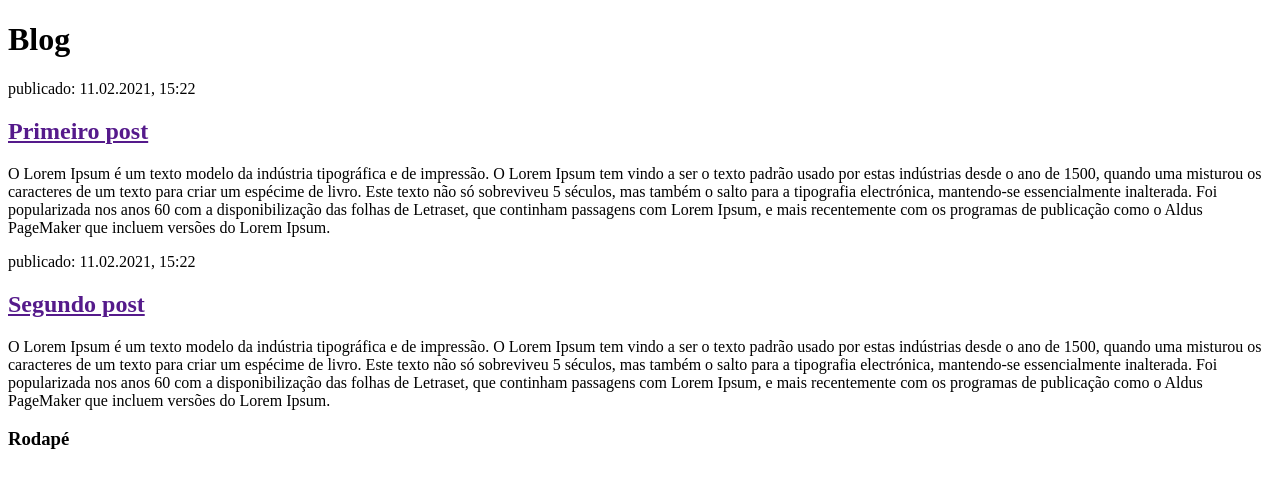
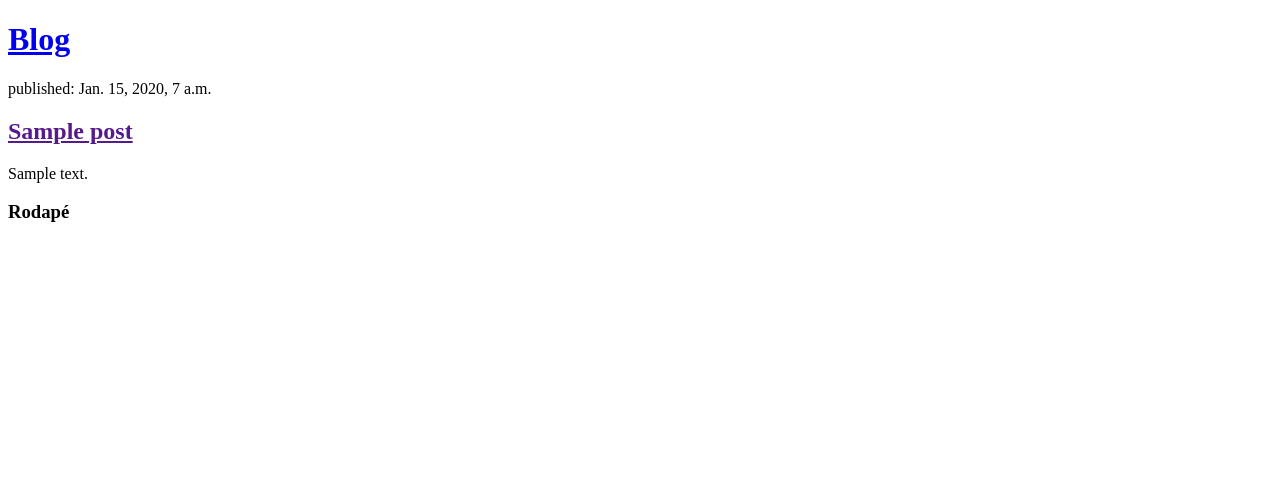
Before and after one commit to caiopazandre/blog, a Django app: page / in a window 1280 px wide. Shown: the top 488 px of the page. Run offline with Django 3.2, Linux system fonts and the light colour scheme; tables that the repository leaves empty hold one stand-in row (values such as "Sample post").

Commit message:
Modified templates to display posts from database.

```diff
--- a/blog/templates/blog/post_list.html
+++ b/blog/templates/blog/post_list.html
@@ -8,22 +8,21 @@
 </head>
 <body>
     <header>
-        <h1>Blog</h1>
+        <div>
+            <h1><a href="/">Blog</a></h1>
+        </div>
     </header>
     <article>
-        <div>
-            <p>publicado: 11.02.2021, 15:22</p>
-            <h2><a href="">Primeiro post</a></h2>
-            <p>O Lorem Ipsum é um texto modelo da indústria tipográfica e de impressão. O Lorem Ipsum tem vindo a ser o texto padrão usado por estas indústrias desde o ano de 1500, quando uma misturou os caracteres de um texto para criar um espécime de livro. Este texto não só sobreviveu 5 séculos, mas também o salto para a tipografia electrónica, mantendo-se essencialmente inalterada. Foi popularizada nos anos 60 com a disponibilização das folhas de Letraset, que continham passagens com Lorem Ipsum, e mais recentemente com os programas de publicação como o Aldus PageMaker que incluem versões do Lorem Ipsum.</p>
-        </div>
-        <div>
-            <p>publicado: 11.02.2021, 15:22</p>
-            <h2><a href="">Segundo post</a></h2>
-            <p>O Lorem Ipsum é um texto modelo da indústria tipográfica e de impressão. O Lorem Ipsum tem vindo a ser o texto padrão usado por estas indústrias desde o ano de 1500, quando uma misturou os caracteres de um texto para criar um espécime de livro. Este texto não só sobreviveu 5 séculos, mas também o salto para a tipografia electrónica, mantendo-se essencialmente inalterada. Foi popularizada nos anos 60 com a disponibilização das folhas de Letraset, que continham passagens com Lorem Ipsum, e mais recentemente com os programas de publicação como o Aldus PageMaker que incluem versões do Lorem Ipsum.</p>
-        </div>
+        {% for post in posts %}
+            <div>
+                <p>published: {{ post.published_date }}</p>
+                <h2><a href="">{{ post.title }}</a></h2>
+                <p>{{ post.text|linebreaksbr }}</p>
+            </div>
+        {% endfor %}
     </article>
-    <footer>
+    <foote>
         <h3>Rodapé</h3>
-    </footer>
+    </foote>
 </body>
 </html>
--- a/blog/views.py
+++ b/blog/views.py
@@ -1,5 +1,7 @@
 from django.shortcuts import render
-
+from .models import Post
+from django.utils import timezone
 # Create your views here.
 def post_list(request):
-    return render(request, 'blog/post_list.html', {})
+    posts = Post.objects.filter(published_date__lte=timezone.now()).order_by('published_date')
+    return render(request, 'blog/post_list.html', {'posts': posts})
```
